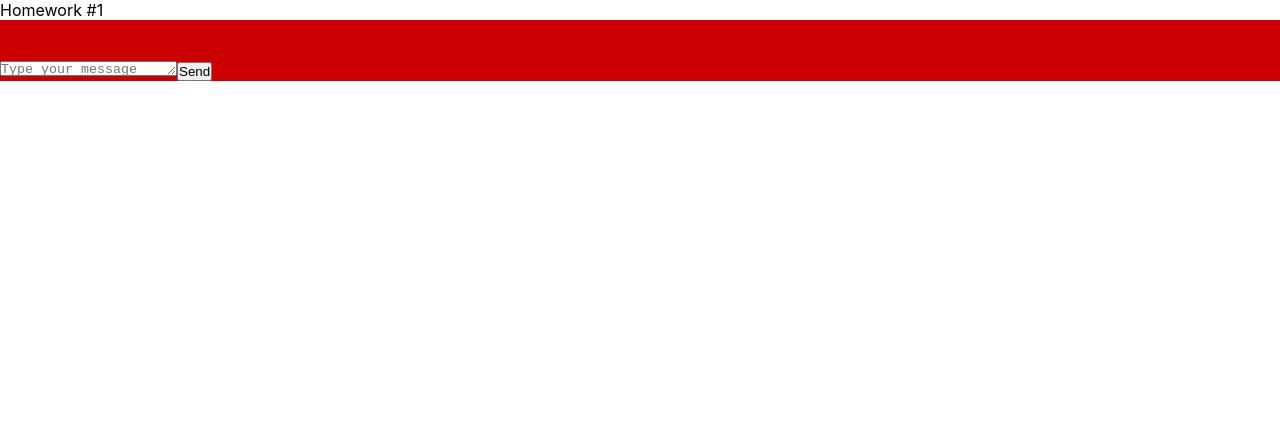
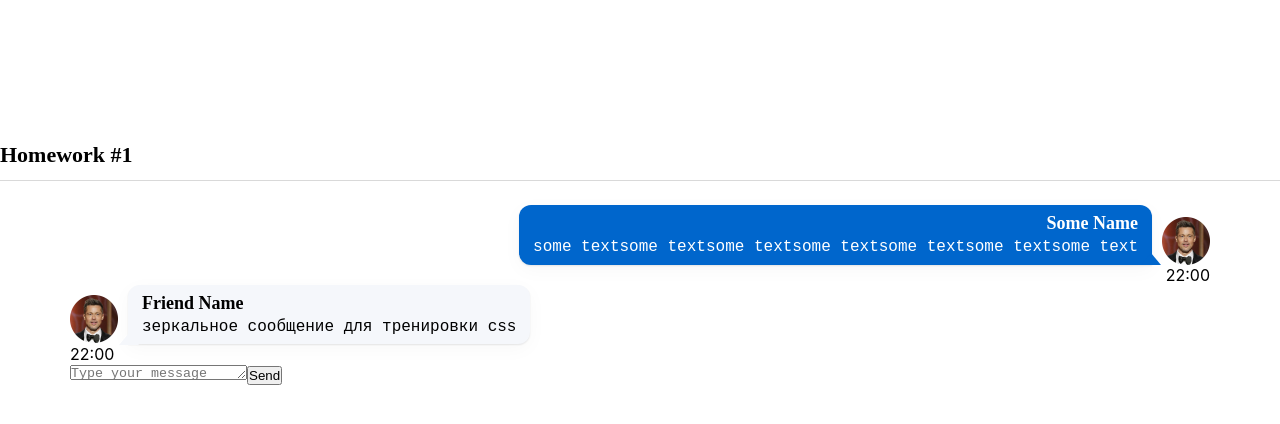
Before and after one commit to Alekseyfgl/hws2, a React (Create React App) app: page / in a window 1280 px wide. Shown: the top 424 px of the page. Built offline with nearby package versions, Linux system fonts and the light colour scheme.

Commit message:
add styles for users in message

```diff
--- a/src/s1-main/App.module.css
+++ b/src/s1-main/App.module.css
@@ -1,11 +1,21 @@
 .App {
     --header_height: 60px;
+    max-width: 1280px;
+    margin: 0 auto;
+    padding-top: 142px;
+    padding-bottom: 142px;
+    height: 720px;
 }
 
 .hw {
-background-color: #cc0000;
+    padding: 24px 70px 56px;
 }
 
 .hwTitle {
-
+    padding-bottom: 12px;
+    border-bottom: solid 1px #D9D9D9;
+    font-family: Montserrat, serif;
+    font-size: 22px;
+    font-weight: 600;
+    text-align: left;
 }
--- a/src/s2-homeworks/hw01/HW1.tsx
+++ b/src/s2-homeworks/hw01/HW1.tsx
@@ -56,12 +56,11 @@ export const friendMessage0: MessageType = {
 
 const HW1 = () => {
     return (
-        <div id={'hw1'}>
+        <div id={'hw1'} className={'hw1'}>
             <div className={s2.hwTitle}>Homework #1</div>
             <div className={s2.hw}>
                 {/*проверка отображения (не менять)*/}
                 <div>
-
                     {/*можно передавать пропсы и так, показывая что мы передаем объект*/}
                     {/*<Message  {...{message: message0}}/>*/}
                     <Message message={message0}/>
--- a/src/s2-homeworks/hw01/friend-message/FriendMessage.module.css
+++ b/src/s2-homeworks/hw01/friend-message/FriendMessage.module.css
@@ -3,27 +3,51 @@
 }
 
 .friendImageAndText {
-
+    display: flex;
+    /*order: 2;*/
 }
 
 .friendImageAndText img {
-
+    margin-top: 10px;
+    order: 1;
+    height: 48px;
 }
 
 .friendText {
-
+    position: relative;
+    font-family: Montserrat, serif;
+    margin-left: 10px;
+    background-color: #F5F7FB;
+    padding: 8px 14px 8px 14px;
+    order: 2;
+    box-shadow: 0 5px 20px rgba(29, 33, 38, 0.03), 0 1px 2px rgba(29, 33, 38, 0.1);
+    border-bottom-right-radius: 12px;
+    border-top-right-radius: 12px;
+    border-top-left-radius: 12px;
 }
 
 .friendText:after {
-
+    content: '';
+    display: block;
+    position: absolute;
+    width: 0;
+    height: 0;
+    border-style: solid;
+    border-width: 0 10px 12px 10px;
+    border-color: transparent transparent #F5F7FB transparent;
+    left: -9px;
+    bottom: -1px;
 }
 
 .friendName {
+    margin-bottom: 4px;
+    font-size: 18px;
+    font-weight: 600;
 
 }
 
 .friendMessageText {
-
+    font-size: 16px;
 }
 
 .friendTime {
--- a/src/s2-homeworks/hw01/friend-message/FriendMessage.tsx
+++ b/src/s2-homeworks/hw01/friend-message/FriendMessage.tsx
@@ -15,10 +15,10 @@ const FriendMessage = (props: FriendMessageProps) => {
             className={s.friendMessage}
         >
             <div className={s.friendImageAndText}>
-                <img
+                <img src={props.message.user.avatar}
                     id={'hw1-friend-avatar-' + props.message.id}
                     // создаёт студент
-
+                    alt={'friend-avatar'}
                     //
                 />
                 <div className={s.friendText}>
@@ -27,7 +27,7 @@ const FriendMessage = (props: FriendMessageProps) => {
                         className={s.friendName}
                     >
                         {/*создаёт студент*/}
-
+                        {props.message.user.name}
                         {/**/}
                     </div>
                     <pre
@@ -35,7 +35,7 @@ const FriendMessage = (props: FriendMessageProps) => {
                         className={s.friendMessageText}
                     >
                         {/*создаёт студент*/}
-
+                        {props.message.message.text}
                         {/**/}
                     </pre>
                 </div>
@@ -45,7 +45,7 @@ const FriendMessage = (props: FriendMessageProps) => {
                 className={s.friendTime}
             >
                 {/*создаёт студент*/}
-
+                {props.message.message.time}
                 {/**/}
             </div>
         </div>
--- a/src/s2-homeworks/hw01/message/Message.module.css
+++ b/src/s2-homeworks/hw01/message/Message.module.css
@@ -3,29 +3,54 @@
 }
 
 .imageAndText {
-
+    display: flex;
+    justify-content: end;
+    order: 1;
 }
 
 .imageAndText img {
-
+    margin-top: 12px;
+    height: 48px;
+    order: 2;
 }
 
 .text {
-
+    position: relative;
+    margin-right: 10px;
+    padding: 8px 14px 8px 14px;
+    text-align: right;
+    font-family: Montserrat, serif;
+    background-color: #0066CC;
+    color: #fff;
+    box-shadow: 0 5px 20px rgba(29, 33, 38, 0.03), 0 1px 2px rgba(29, 33, 38, 0.1);
+    border-bottom-left-radius: 12px;
+    border-top-right-radius: 12px;
+    border-top-left-radius: 12px;
 }
 
 .text:after {
-
+    content: '';
+    display: block;
+    position: absolute;
+    width: 0;
+    height: 0;
+    border-style: solid;
+    border-width: 0 10px 12px 10px;
+    border-color: transparent transparent #0066CC transparent;
+    right: -9px;
+    bottom: 0;
 }
 
 .name {
-
+    font-size: 18px;
+    font-weight: 600;
+    margin-bottom: 4px;
 }
 
 .messageText {
-
+    font-size: 16px;
 }
 
 .time {
-
+    text-align: right;
 }
--- a/src/s2-homeworks/hw01/message/Message.tsx
+++ b/src/s2-homeworks/hw01/message/Message.tsx
@@ -10,31 +10,33 @@ type MessagePropsType = {
 
 // нужно отобразить приходящие данные
 const Message = (props: MessagePropsType) => {
+
     return (
         <div id={'hw1-message-' + props.message.id} className={s.message}>
             <div className={s.imageAndText}>
-                <img
+                <img src={props.message.user.avatar}
                     id={'hw1-avatar-' + props.message.id}
                     // создаёт студент
 
                     //
-                />
+                 alt={'user-photo'}/>
                 <div className={s.text}>
                     <div id={'hw1-name-' + props.message.id} className={s.name}>
+
                         {/*создаёт студент*/}
-
+                        {props.message.user.name}
                         {/**/}
                     </div>
                     <pre id={'hw1-text-' + props.message.id} className={s.messageText}>
                         {/*создаёт студент*/}
-
+                        {props.message.message.text}
                         {/**/}
                     </pre>
                 </div>
             </div>
             <div id={'hw1-time-' + props.message.id} className={s.time}>
                 {/*создаёт студент*/}
-
+                {props.message.message.time}
                 {/**/}
             </div>
         </div>
```
